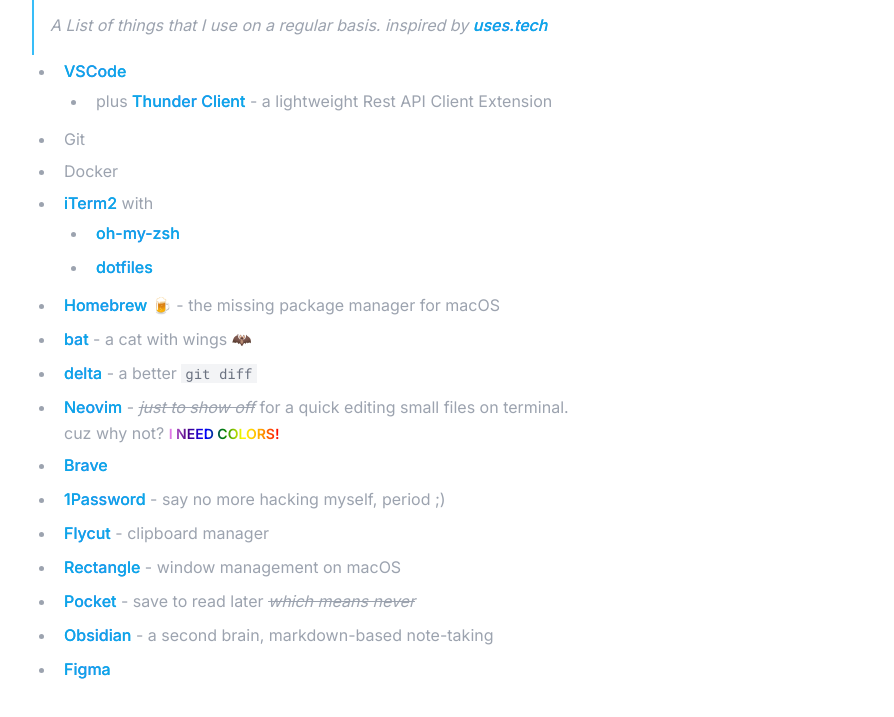
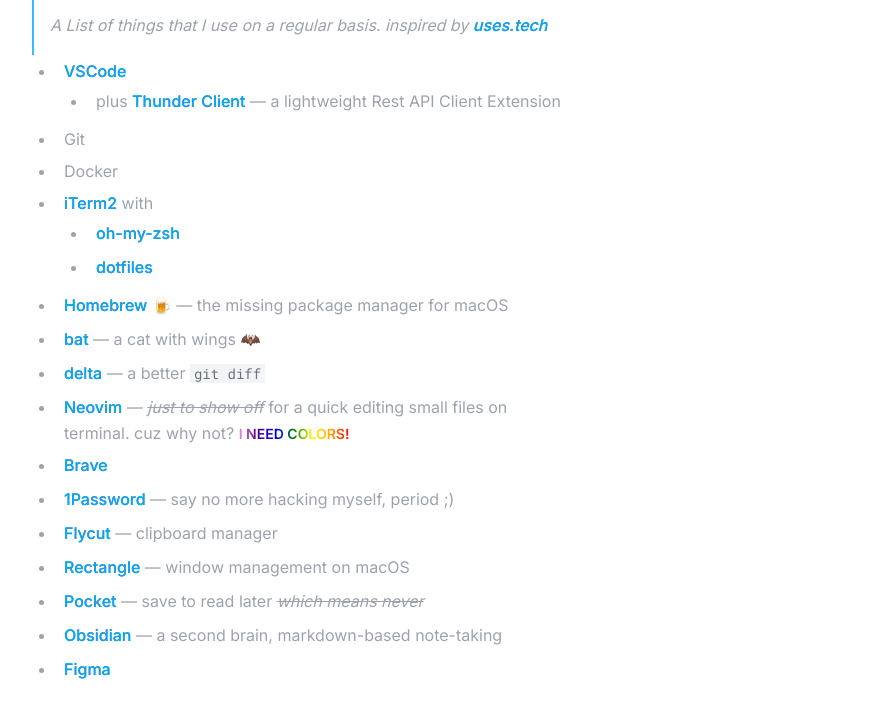
Before and after one commit to sgennrw/sgennrw.xyz, an Astro site: page /uses in a window 1280 px wide. Shown: the part 179-896 px from the top of the page, without its empty margins (336-1230 px from the left). Built offline with nearby package versions, Linux system fonts and the light colour scheme; Astro itself is replaced by a stand-in of ours.

Commit message:
chore: update readme

```diff
--- a/src/pages/uses.mdx
+++ b/src/pages/uses.mdx
@@ -20,7 +20,7 @@
 ## 👩‍💻 Coding
 
 - [VSCode](https://code.visualstudio.com)
-  - plus [Thunder Client](https://www.thunderclient.com/) - a lightweight Rest API Client Extension
+  - plus [Thunder Client](https://www.thunderclient.com/) — a lightweight Rest API Client Extension
 - Git
 - Docker
 
@@ -29,19 +29,19 @@
 - [iTerm2](https://iterm2.com) with
   - [oh-my-zsh](https://ohmyz.sh)
   - [dotfiles](https://github.com/sgennrw/dotfiles)
-- [Homebrew](https://brew.sh) 🍺 - the missing package manager for macOS
-- [bat](https://github.com/sharkdp/bat) - a cat with wings 🦇
-- [delta](https://dandavison.github.io/delta/) - a better `git diff`
-- [Neovim](https://neovim.io) - _~~just to show off~~_ for a quick editing small files on terminal. cuz why not? <span class="font-semibold text-sm text-rainbow">I NEED COLORS!</span>
+- [Homebrew](https://brew.sh) 🍺 — the missing package manager for macOS
+- [bat](https://github.com/sharkdp/bat) — a cat with wings 🦇
+- [delta](https://dandavison.github.io/delta/) — a better `git diff`
+- [Neovim](https://neovim.io) — _~~just to show off~~_ for a quick editing small files on terminal. cuz why not? <span class="font-semibold text-sm text-rainbow">I NEED COLORS!</span>
 
 ## 🧳 Apps and Utilities
 
 - [Brave](https://brave.com)
-- [1Password](https://1password.com/) - say no more hacking myself, period ;)
-- [Flycut](https://github.com/TermiT/Flycut) - clipboard manager
-- [Rectangle](https://rectangleapp.com/) - window management on macOS
-- [Pocket](https://getpocket.com) - save to read later _~~which means never~~_
-- [Obsidian](https://obsidian.md/) - a second brain, markdown-based note-taking
+- [1Password](https://1password.com/) — say no more hacking myself, period ;)
+- [Flycut](https://github.com/TermiT/Flycut) — clipboard manager
+- [Rectangle](https://rectangleapp.com/) — window management on macOS
+- [Pocket](https://getpocket.com) — save to read later _~~which means never~~_
+- [Obsidian](https://obsidian.md/) — a second brain, markdown-based note-taking
 - [Figma](https://www.figma.com/)
 
 </div>
```
Also changed, not shown: README.md.
